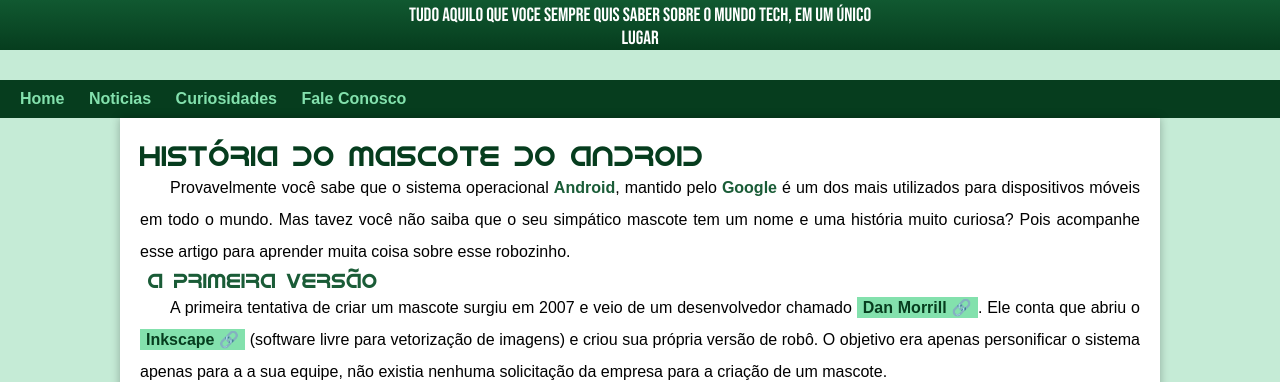
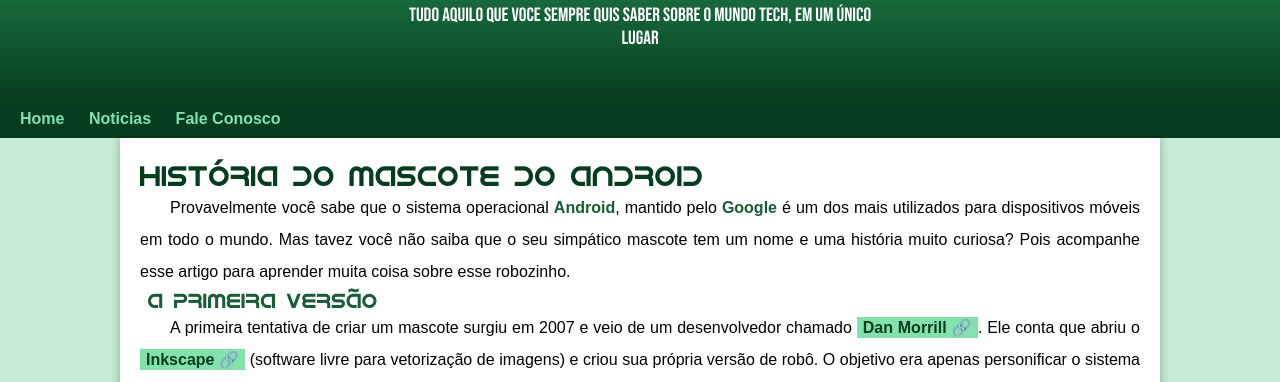
Before and after one commit to EduardoGabardo/html-css, a plain HTML site: page desafios/desafio10/android.html in a window 1280 px wide. Shown: the part 143-525 px from the top of the page. Drawn offline with Linux system fonts and the light colour scheme.

Commit message:
problema de padding corrigido

```diff
--- a/desafios/desafio10/android.html
+++ b/desafios/desafio10/android.html
@@ -16,7 +16,6 @@
     <nav>
         <a href="#">Home</a>
         <a href="#">Noticias</a>
-        <a href="#">Curiosidades</a>
         <a href="#">Fale Conosco</a>
     </nav>
 
--- a/desafios/desafio10/estilo/style.css
+++ b/desafios/desafio10/estilo/style.css
@@ -61,7 +61,7 @@ header > p {
     color: white;
     max-width: 500px;
     margin: auto;
-    margin-bottom: 30px;
+    padding-bottom: 50px;
     padding-right: 10px;
     padding-left: 10px;
     transition-duration: 0.5s;
```
